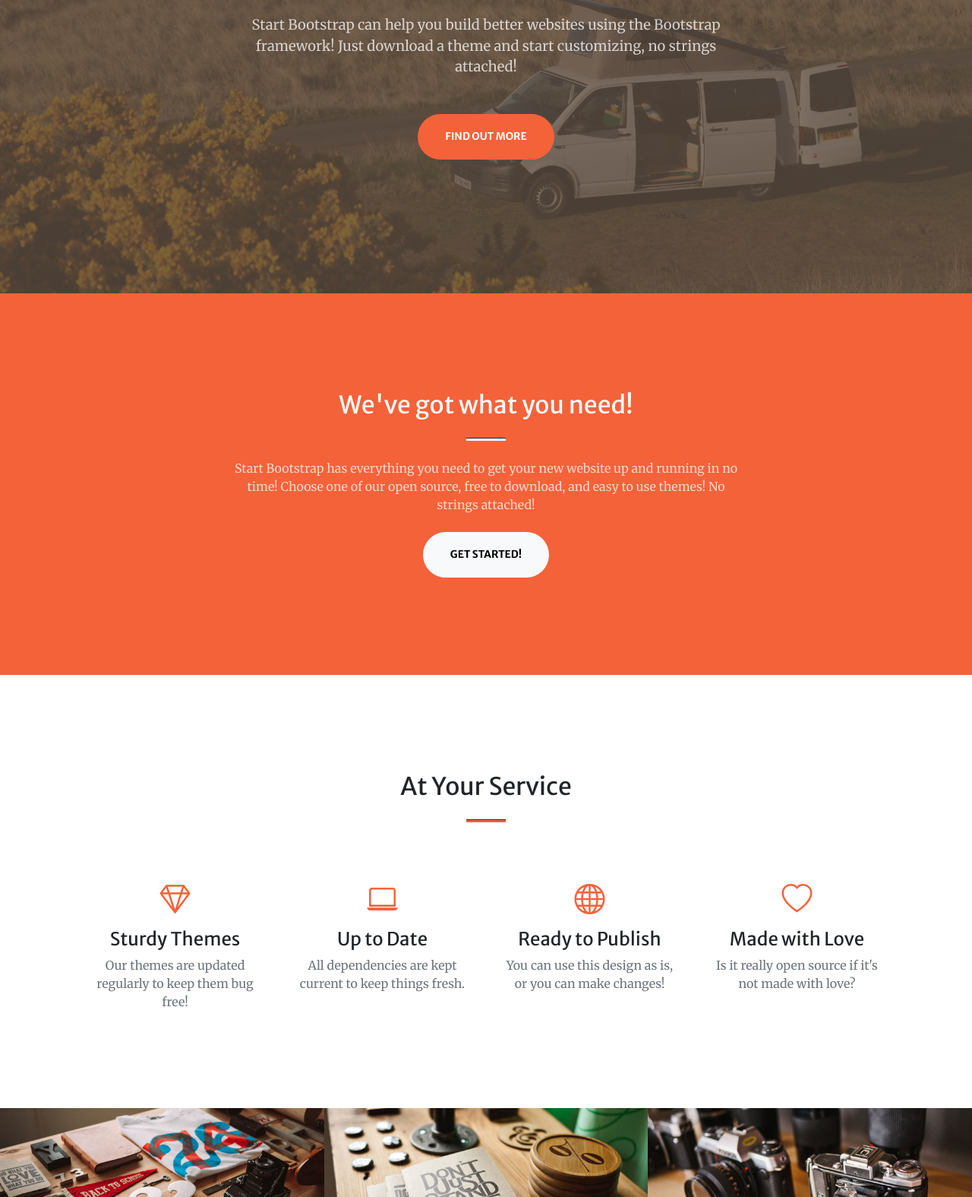
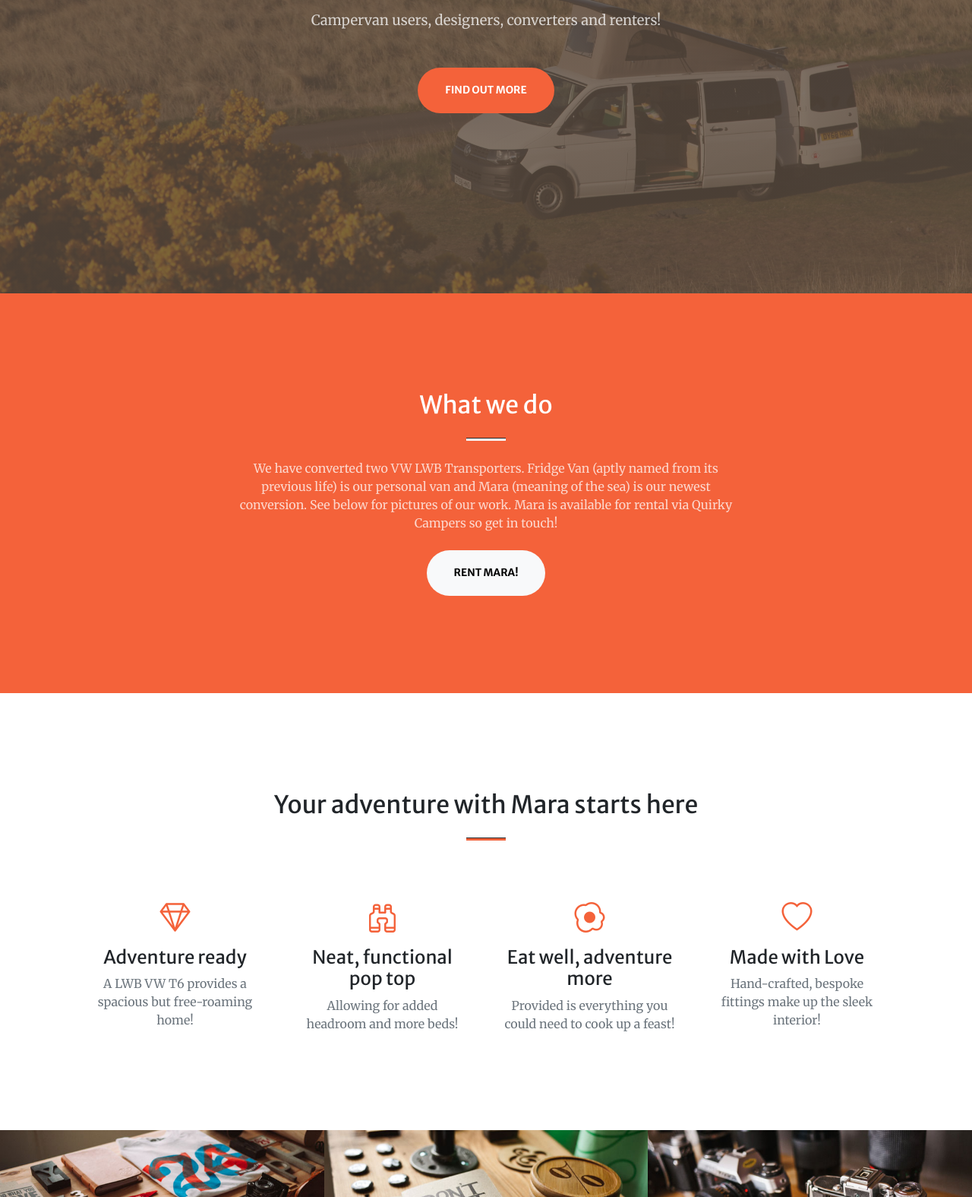
Before and after one commit to hhindley/porthvans, a plain HTML site: page index.html in a window 1280 px wide. Shown: the part 414-1989 px from the top of the page at 76% size. Drawn offline with nearby package versions, Linux system fonts and the light colour scheme; some packages are replaced by stand-ins of ours; a script that the page names is missing.

Commit message:
new images and text

```diff
--- a/index.html
+++ b/index.html
@@ -5,7 +5,7 @@
         <meta name="viewport" content="width=device-width, initial-scale=1, shrink-to-fit=no" />
         <meta name="description" content="" />
         <meta name="author" content="" />
-        <title>Creative - Start Bootstrap Theme</title>
+        <title>Porth Vans</title>
         <!-- Favicon-->
         <link rel="icon" type="image/x-icon" href="assets/favicon.ico" />
         <!-- Bootstrap Icons-->
@@ -22,12 +22,12 @@
         <!-- Navigation-->
         <nav class="navbar navbar-expand-lg navbar-light fixed-top py-3" id="mainNav">
             <div class="container px-4 px-lg-5">
-                <a class="navbar-brand" href="#page-top">Start Bootstrap</a>
+                <a class="navbar-brand" href="#page-top">Porth Vans</a>
                 <button class="navbar-toggler navbar-toggler-right" type="button" data-bs-toggle="collapse" data-bs-target="#navbarResponsive" aria-controls="navbarResponsive" aria-expanded="false" aria-label="Toggle navigation"><span class="navbar-toggler-icon"></span></button>
                 <div class="collapse navbar-collapse" id="navbarResponsive">
                     <ul class="navbar-nav ms-auto my-2 my-lg-0">
                         <li class="nav-item"><a class="nav-link" href="#about">About</a></li>
-                        <li class="nav-item"><a class="nav-link" href="#services">Services</a></li>
+                        <li class="nav-item"><a class="nav-link" href="#services">Features</a></li>
                         <li class="nav-item"><a class="nav-link" href="#portfolio">Portfolio</a></li>
                         <li class="nav-item"><a class="nav-link" href="#contact">Contact</a></li>
                     </ul>
@@ -39,11 +39,11 @@
             <div class="container px-4 px-lg-5 h-100">
                 <div class="row gx-4 gx-lg-5 h-100 align-items-center justify-content-center text-center">
                     <div class="col-lg-8 align-self-end">
-                        <h1 class="text-white font-weight-bold">Your Favorite Place for Free Bootstrap Themes</h1>
+                        <h1 class="text-white font-weight-bold">Welcome to Porth Vans!</h1>
                         <hr class="divider" />
                     </div>
                     <div class="col-lg-8 align-self-baseline">
-                        <p class="text-white-75 mb-5">Start Bootstrap can help you build better websites using the Bootstrap framework! Just download a theme and start customizing, no strings attached!</p>
+                        <p class="text-white-75 mb-5">Campervan users, designers, converters and renters!</p>
                         <a class="btn btn-primary btn-xl" href="#about">Find Out More</a>
                     </div>
                 </div>
@@ -54,10 +54,10 @@
             <div class="container px-4 px-lg-5">
                 <div class="row gx-4 gx-lg-5 justify-content-center">
                     <div class="col-lg-8 text-center">
-                        <h2 class="text-white mt-0">We've got what you need!</h2>
+                        <h2 class="text-white mt-0">What we do</h2>
                         <hr class="divider divider-light" />
-                        <p class="text-white-75 mb-4">Start Bootstrap has everything you need to get your new website up and running in no time! Choose one of our open source, free to download, and easy to use themes! No strings attached!</p>
-                        <a class="btn btn-light btn-xl" href="#services">Get Started!</a>
+                        <p class="text-white-75 mb-4">We have converted two VW LWB Transporters. Fridge Van (aptly named from its previous life) is our personal van and Mara (meaning of the sea) is our newest conversion. See below for pictures of our work. Mara is available for rental via Quirky Campers so get in touch!</p>
+                        <a class="btn btn-light btn-xl" href="#services">Rent Mara!</a>
                     </div>
                 </div>
             </div>
@@ -65,35 +65,35 @@
         <!-- Services-->
         <section class="page-section" id="services">
             <div class="container px-4 px-lg-5">
-                <h2 class="text-center mt-0">At Your Service</h2>
+                <h2 class="text-center mt-0">Your adventure with Mara starts here</h2>
                 <hr class="divider" />
                 <div class="row gx-4 gx-lg-5">
                     <div class="col-lg-3 col-md-6 text-center">
                         <div class="mt-5">
                             <div class="mb-2"><i class="bi-gem fs-1 text-primary"></i></div>
-                            <h3 class="h4 mb-2">Sturdy Themes</h3>
-                            <p class="text-muted mb-0">Our themes are updated regularly to keep them bug free!</p>
+                            <h3 class="h4 mb-2">Adventure ready</h3>
+                            <p class="text-muted mb-0">A LWB VW T6 provides a spacious but free-roaming home! </p>
                         </div>
                     </div>
                     <div class="col-lg-3 col-md-6 text-center">
                         <div class="mt-5">
-                            <div class="mb-2"><i class="bi-laptop fs-1 text-primary"></i></div>
-                            <h3 class="h4 mb-2">Up to Date</h3>
-                            <p class="text-muted mb-0">All dependencies are kept current to keep things fresh.</p>
+                            <div class="mb-2"><i class="bi-binoculars fs-1 text-primary"></i></div>
+                            <h3 class="h4 mb-2">Neat, functional pop top</h3>
+                            <p class="text-muted mb-0">Allowing for added headroom and more beds!</p>
                         </div>
                     </div>
                     <div class="col-lg-3 col-md-6 text-center">
                         <div class="mt-5">
-                            <div class="mb-2"><i class="bi-globe fs-1 text-primary"></i></div>
-                            <h3 class="h4 mb-2">Ready to Publish</h3>
-                            <p class="text-muted mb-0">You can use this design as is, or you can make changes!</p>
+                            <div class="mb-2"><i class="bi-egg-fried fs-1 text-primary"></i></div>
+                            <h3 class="h4 mb-2">Eat well, adventure more</h3>
+                            <p class="text-muted mb-0">Provided is everything you could need to cook up a feast!</p>
                         </div>
                     </div>
                     <div class="col-lg-3 col-md-6 text-center">
                         <div class="mt-5">
                             <div class="mb-2"><i class="bi-heart fs-1 text-primary"></i></div>
                             <h3 class="h4 mb-2">Made with Love</h3>
-                            <p class="text-muted mb-0">Is it really open source if it's not made with love?</p>
+                            <p class="text-muted mb-0">Hand-crafted, bespoke fittings make up the sleek interior!</p>
                         </div>
                     </div>
                 </div>
@@ -163,8 +163,8 @@
         <!-- Call to action-->
         <section class="page-section bg-dark text-white">
             <div class="container px-4 px-lg-5 text-center">
-                <h2 class="mb-4">Free Download at Start Bootstrap!</h2>
-                <a class="btn btn-light btn-xl" href="https://startbootstrap.com/theme/creative/">Download Now!</a>
+                <h2 class="mb-4">Mara is our second Transporter conversion</h2>
+                <a class="btn btn-light btn-xl" href="https://startbootstrap.com/theme/creative/">Rent Mara Now!</a>
             </div>
         </section>
         <!-- Contact-->
@@ -172,9 +172,9 @@
             <div class="container px-4 px-lg-5">
                 <div class="row gx-4 gx-lg-5 justify-content-center">
                     <div class="col-lg-8 col-xl-6 text-center">
-                        <h2 class="mt-0">Let's Get In Touch!</h2>
+                        <h2 class="mt-0">Get In Touch!</h2>
                         <hr class="divider" />
-                        <p class="text-muted mb-5">Ready to start your next project with us? Send us a messages and we will get back to you as soon as possible!</p>
+                        <p class="text-muted mb-5">Curious about renting, or interested in a bespoke conversion? Send us a messages and we will get back to you as soon as possible!</p>
                     </div>
                 </div>
                 <div class="row gx-4 gx-lg-5 justify-content-center mb-5">
@@ -237,14 +237,14 @@
                 <div class="row gx-4 gx-lg-5 justify-content-center">
                     <div class="col-lg-4 text-center mb-5 mb-lg-0">
                         <i class="bi-phone fs-2 mb-3 text-muted"></i>
-                        <div>+1 (555) 123-4567</div>
+                        <div>Insert company phone number</div>
                     </div>
                 </div>
             </div>
         </section>
         <!-- Footer-->
         <footer class="bg-light py-5">
-            <div class="container px-4 px-lg-5"><div class="small text-center text-muted">Copyright &copy; 2023 - Company Name</div></div>
+            <div class="container px-4 px-lg-5"><div class="small text-center text-muted">Copyright &copy; 2025 - Porth Vans</div></div>
         </footer>
         <!-- Bootstrap core JS-->
         <script src="https://cdn.jsdelivr.net/npm/bootstrap@5.2.3/dist/js/bootstrap.bundle.min.js"></script>
```
Also changed, not shown: assets/img/portfolio/fullsize/1.jpg, assets/img/portfolio/fullsize/2.jpg, assets/img/portfolio/fullsize/3.jpg, assets/img/portfolio/fullsize/4.jpg, assets/img/portfolio/fullsize/5.jpg, assets/img/portfolio/fullsize/6.jpg.
